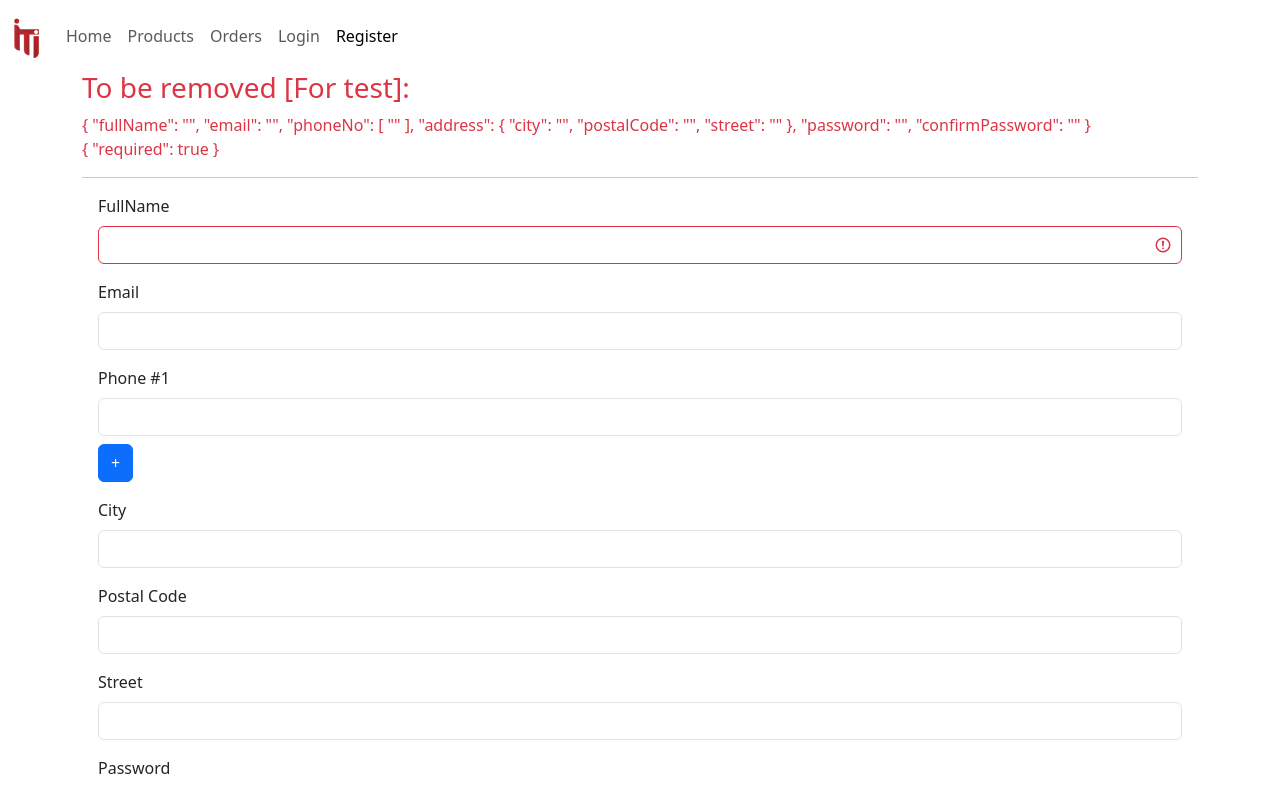
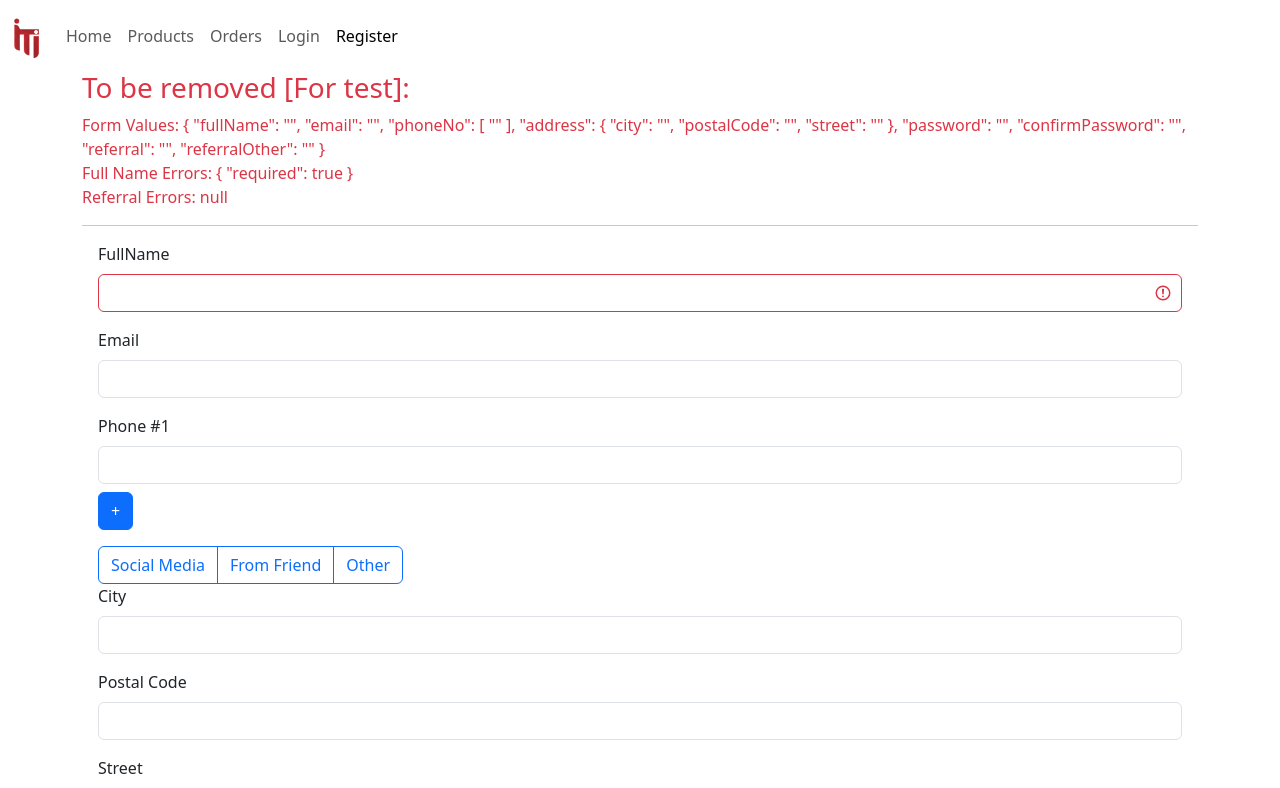
Before and after one commit to 0xYahia/Angular, an Angular app: page /register in a window 1280 px wide. Shown: the top 788 px of the page. Built offline with nearby package versions, Linux system fonts and the light colour scheme.

Commit message:
conditional validator

```diff
--- a/src/app/Components/user-register/user-register.component.html
+++ b/src/app/Components/user-register/user-register.component.html
@@ -1,11 +1,13 @@
 <div class="container">
   <div class="text-danger">
     <h3>To be removed [For test]:</h3>
+    <div>Form Values: {{ userRegisterForm.value | json }}</div>
     <div>
-      {{ userRegisterForm.value | json }}
+      Full Name Errors: {{ userRegisterForm.get("fullName")?.errors | json }}
     </div>
     <div>
-      {{ userRegisterForm.get("fullName")?.errors | json }}
+      Referral Errors:
+      {{ userRegisterForm.get("referralOther")?.errors | json }}
     </div>
   </div>
   <hr />
@@ -47,7 +49,7 @@
       />
     </div>
 
-    <div formArrayName="phoneNo">
+    <ng-container formArrayName="phoneNo">
       <div
         class="mb-3"
         *ngFor="let phoneNo of phoneNumbers.controls; let i = index"
@@ -66,6 +68,59 @@
           +
         </button>
       </div>
+    </ng-container>
+
+    <div
+      class="btn-group"
+      role="group"
+      aria-label="Basic radio toggle button group"
+    >
+      <input
+        type="radio"
+        class="btn-check"
+        formControlName="referral"
+        name="referral"
+        id="btnradio1"
+        value="socialMedia"
+        checked
+        (change)="updateReferralValidator()"
+      />
+      <label class="btn btn-outline-primary" for="btnradio1"
+        >Social Media</label
+      >
+
+      <input
+        type="radio"
+        class="btn-check"
+        formControlName="referral"
+        name="referral"
+        id="btnradio2"
+        value="friend"
+        (change)="updateReferralValidator()"
+      />
+      <label class="btn btn-outline-primary" for="btnradio2">From Friend</label>
+
+      <input
+        type="radio"
+        class="btn-check"
+        formControlName="referral"
+        name="referral"
+        id="btnradio3"
+        value="other"
+        (change)="updateReferralValidator()"
+      />
+      <label class="btn btn-outline-primary" for="btnradio3">Other</label>
+    </div>
+
+    <div class="mb-3 ms-3" *ngIf="referral?.value == 'other'">
+      <label for="referralOther" class="form-label">Specify</label>
+      <input
+        type="text"
+        formControlName="referralOther"
+        class="form-control"
+        id="referralOther"
+        name="referralOther"
+      />
     </div>
 
     <div formGroupName="address">
@@ -124,6 +179,7 @@
         name="userconfirmpassword"
       />
     </div>
+
     <button
       [disabled]="userRegisterForm.invalid"
       type="submit"
--- a/src/app/Components/user-register/user-register.component.ts
+++ b/src/app/Components/user-register/user-register.component.ts
@@ -43,6 +43,9 @@ export class UserRegisterComponent implements OnInit {
       }),
       password: [''],
       confirmPassword: [''],
+      referral: [''],
+      // referralOther: ['', [Validators.required]],
+      referralOther: [''],
     });
   }
 
@@ -81,11 +84,26 @@ export class UserRegisterComponent implements OnInit {
   get phoneNumbers() {
     return this.userRegisterForm.get('phoneNo') as FormArray;
   }
+
+  get referral() {
+    return this.userRegisterForm.get('referral');
+  }
   // fillForm() {}
 
   addPhoneNo(event: any) {
     this.phoneNumbers.push(this.fb.control(''));
     event.target?.classList.add('d-none');
+  }
+
+  updateReferralValidator() {
+    if (this.referral?.value === 'other') {
+      this.userRegisterForm
+        .get('referralOther')
+        ?.addValidators(Validators.required);
+    } else {
+      this.userRegisterForm.get('referralOther')?.clearValidators();
+    }
+    this.userRegisterForm.get('referralOther')?.updateValueAndValidity();
   }
 
   submit() {
--- a/src/app/Models/iuser.ts
+++ b/src/app/Models/iuser.ts
@@ -9,4 +9,6 @@ export interface IUser {
   };
   password: string;
   confirmPassword: string;
+  referral: string;
+  referralOther: string;
 }
```
